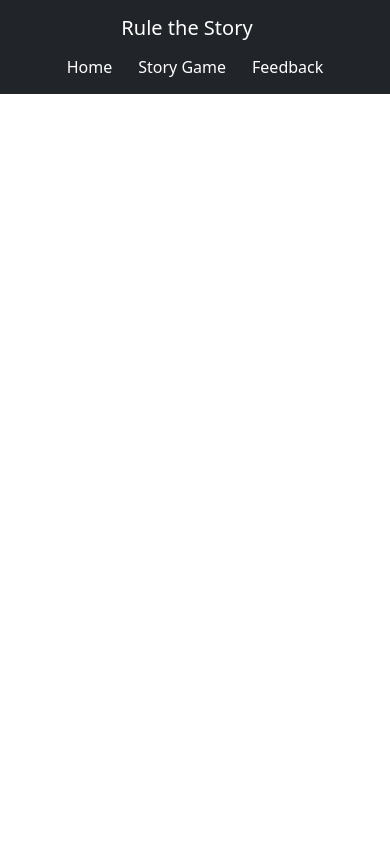
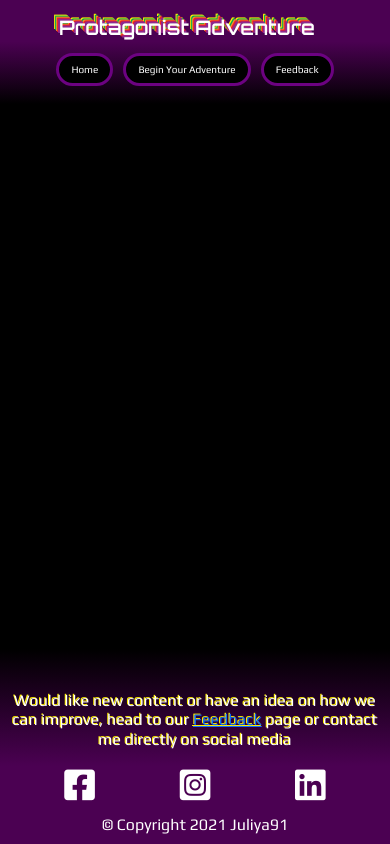
Before and after one commit to Juliya91/Protagonist-Adventure, a plain HTML site: page index.html in a window 390 px wide. Drawn offline with nearby package versions, Linux system fonts and the light colour scheme; files that its build step writes are made by us from their sources.

Commit message:
feat/style: Add text-shadow to logo, add margin to header and buttons and media query for iPad and Desktop as well as adding footer and content of it

```diff
--- /dev/null
+++ b/assets/css/style.css
@@ -0,0 +1,105 @@
+@import url('https://fonts.googleapis.com/css2?family=Orbitron:wght@600;700;800;900&family=Play:wght@400;700&display=swap');
+
+body {
+    background-color: black;
+    font-family: 'Play', sans-serif;
+    font-weight: 400;
+}
+
+/*----------Nav - background syntaxt taken from W3Schools (https://www.w3schools.com/css/css3_gradients.asp)-----*/
+nav {
+    background-image: linear-gradient( rgb(75, 1, 82) 40%, rgba(0, 0, 0, 1));
+}
+
+/*--------Colors and code taken from matthewlein.com and edited (https://matthewlein.com/experiments/rainbow-text-shadow)*/
+
+.navbar-brand {
+    font-family: 'Orbitron', sans-serif;
+    font-weight: 600;
+    font-size: 20px;
+    text-shadow: rgb(144 39 142) -2px -2px,
+                 rgb(236 28 36) -3px -3px,
+                 rgb(239 145 41) -4px -4px,
+                 rgb(0 165 81) -5px -5px,
+                 rgb(255 241 0) -6px -6px;
+
+}
+
+/*--------Background navbar syntax taken from W3Schools (https://www.w3schools.com/css/css3_gradients.asp)------*/
+
+.btn-dark {
+    border: 3px solid rgb(108, 2, 129);
+    border-radius: 20px;
+    color: rgb(255, 255, 255);
+    background-color: rgb(0, 0, 0);
+    font-weight: 400;
+    font-size: 10px;
+    margin: 5px 5px 10px 5px;
+}
+
+.btn-dark:hover {
+    background-color: rgb(108, 2, 129);
+    border: 5px solid rgb(0, 0, 0);
+}
+
+footer {
+    background-image: linear-gradient(to top, rgb(75, 1, 82) 40%, rgba(0, 0, 0, 1));
+    position: fixed;
+    width: 100%;
+    left: 0;
+    bottom: 0;
+    min-height: 120px;
+    font-family: 'Play', sans-serif;
+    font-weight: 400;
+    color: #fff;
+    text-align: center;
+    padding-top: 25px;
+
+}
+
+.col-12 h6 {
+    margin-top: 17px;
+    text-shadow: rgb(255, 241, 0) -1px -1px;
+}
+
+.socials {
+    margin: 10px;
+}
+
+.socials a i {
+    height: 35px;
+    width: 35px;
+    font-size: 35px;
+    text-align: center;
+    color: #fff;
+}
+
+.copyright {
+    margin-bottom: 5px;
+    padding-bottom: 0;
+}
+
+@media only screen and (min-width: 768px){
+    .btn-dark {
+        margin: 10px 60px 20px 60px;
+        font-weight: 700;
+        font-size: 15px;
+    }
+}
+
+@media only screen and (min-width: 1025px) {
+    .navbar-brand {
+        font-size: 30px;
+        font-weight: 800;
+        text-shadow: rgb(144 39 142) -3px -3px,
+                 rgb(236 28 36) -5px -5px,
+                 rgb(239 145 41) -7px -7px,
+                 rgb(0 165 81) -9px -9px,
+                 rgb(255 241 0) -11px -11px;
+    }
+
+    .btn-dark {
+        margin: 10px 100px 20px 100px;
+        font-size: 17px;
+    }
+}
--- a/index.html
+++ b/index.html
@@ -4,28 +4,62 @@
     <meta charset="UTF-8">
     <meta http-equiv="X-UA-Compatible" content="IE=edge">
     <meta name="viewport" content="width=device-width, initial-scale=1.0">
-    <link rel="stylesheet" href="assets/css/style.css" type="text/css">
     <link href="https://cdn.jsdelivr.net/npm/bootstrap@5.0.1/dist/css/bootstrap.min.css" rel="stylesheet" integrity="sha384-+0n0xVW2eSR5OomGNYDnhzAbDsOXxcvSN1TPprVMTNDbiYZCxYbOOl7+AMvyTG2x" crossorigin="anonymous">
     <script src="https://cdn.jsdelivr.net/npm/bootstrap@5.0.1/dist/js/bootstrap.bundle.min.js" integrity="sha384-gtEjrD/SeCtmISkJkNUaaKMoLD0//ElJ19smozuHV6z3Iehds+3Ulb9Bn9Plx0x4" crossorigin="anonymous"></script>
-    <title>Rule the Story</title>
+    <link rel="stylesheet" href="https://cdnjs.cloudflare.com/ajax/libs/font-awesome/5.14.0/css/all.min.css">
+    <link rel="stylesheet" href="assets/css/style.css" type="text/css"/>
+    <title>Protagonist Adventure</title>
 </head>
 <body>
     <header>
       <!--Navbar Section - taken from Bootstrap 5 and edited slightly-->
         <nav class="navbar navbar-dark bg-dark">
           <div class="container-fluid d-flex justify-content-center">
-            <a class="navbar-brand" href="index.html">Rule the Story</a>
+            <a class="navbar-brand" href="index.html">Protagonist Adventure</a>
           </div>
           <div class="container-fluid d-flex justify-content-center">
               <ul class="nav">
-                <a class="btn btn-dark" href="index.html">Home</a>
-                <a class="btn btn-dark" href="#">Story Game</a>
-                <a class="btn btn-dark" href="#">Feedback</a>
+                <li><a class="btn btn-dark" href="index.html">Home</a></li>
+                <li><a class="btn btn-dark" href="#">Begin Your Adventure</a></li>
+                <li><a class="btn btn-dark" href="#">Feedback</a></li>
                 </ul>
               </div>
         </nav>
+    </header>
+    <footer class="container-fluid">
+      <div class="row">
+        <div class="col-12">
+          <h6>Would like new content or have an idea on how we can improve, head to our <a class="">Feedback</a> page or contact me directly on social media</h6>
+        </div>
+      </div>
+      <div class="row socials">
+        <div class="col-4">
+            <a target="_blank" href="https://www.facebook.com/profile.php?id=100001840226362">
+              <i class="fab fa-facebook-square" aria-hidden="true"></i>
+                <span class="visually-hidden">Facebook</span>
+            </a>
+        </div>
+        <div class="col-4">
+                <a target="_blank" href="https://www.instagram.com/juliya_v_r/">
+                  <i class="fab fa-instagram-square" aria-hidden="true"></i>
+                    <span class="visually-hidden">Instagram</span>
+                </a>
+        </div>
+        <div class="col-4">
+                <a target="_blank" href="https://www.linkedin.com/in/juliya-rezanovich-52a733180/">
+                  <i class="fab fa-linkedin" aria-hidden="true"></i>
+                    <span class="visually-hidden">LinkedIn</span>
+                </a>
+        </div>
+      </div>
+      <div class="row">
+        <div class="col copyright">
 
+            <!--Copyright sign code taken from HTML.am (https://www.html.am/html-codes/character-codes/html-copyright-code.cfm)-->
 
-    </header>
+        <h6 class="copyright">&copy; Copyright 2021 Juliya91</h6>
+        </div>
+    </div>
+  </footer>
 </body>
 </html>
```
Also changed, not shown: assets/wireframes/css/style.css (deleted).
